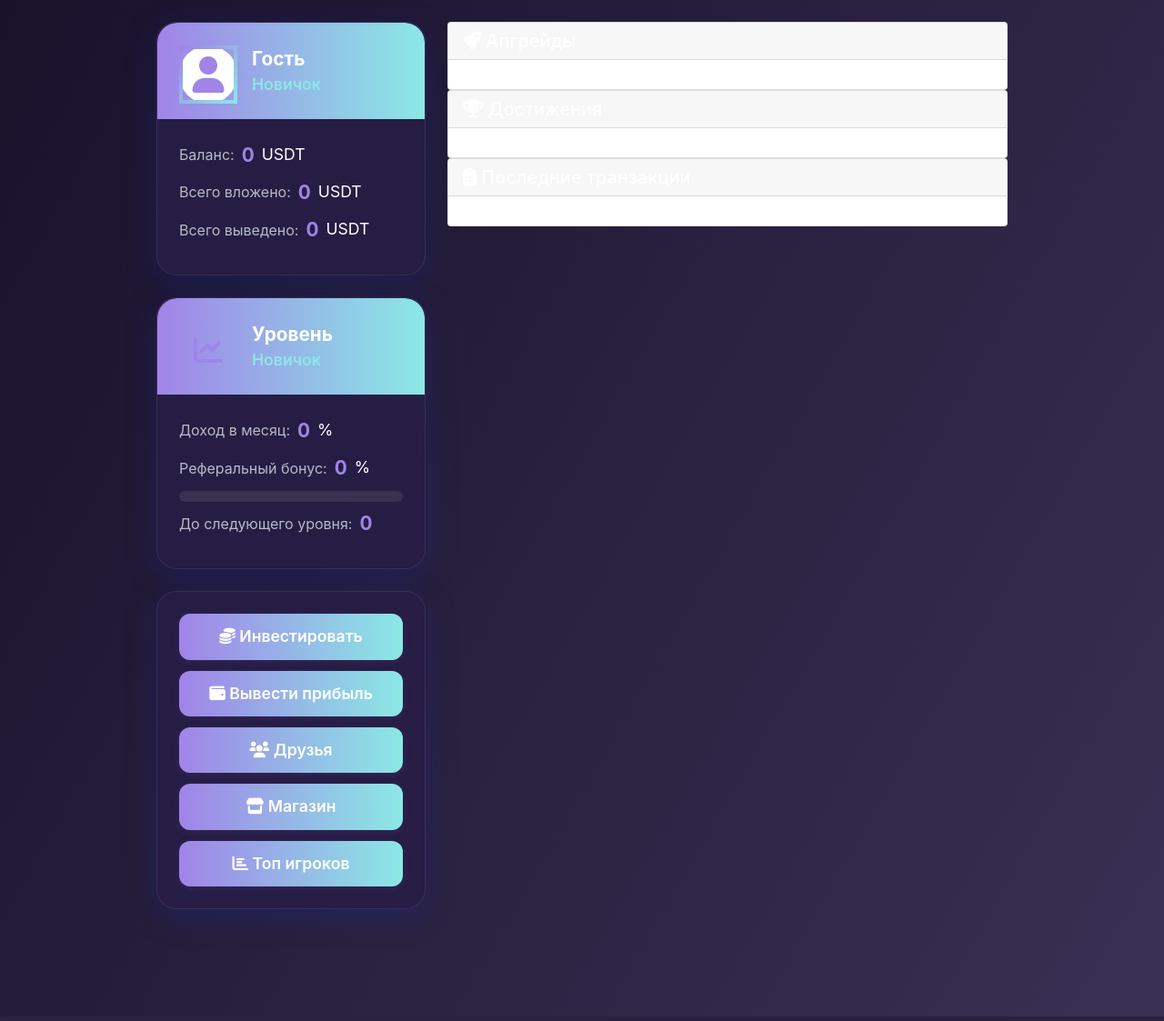
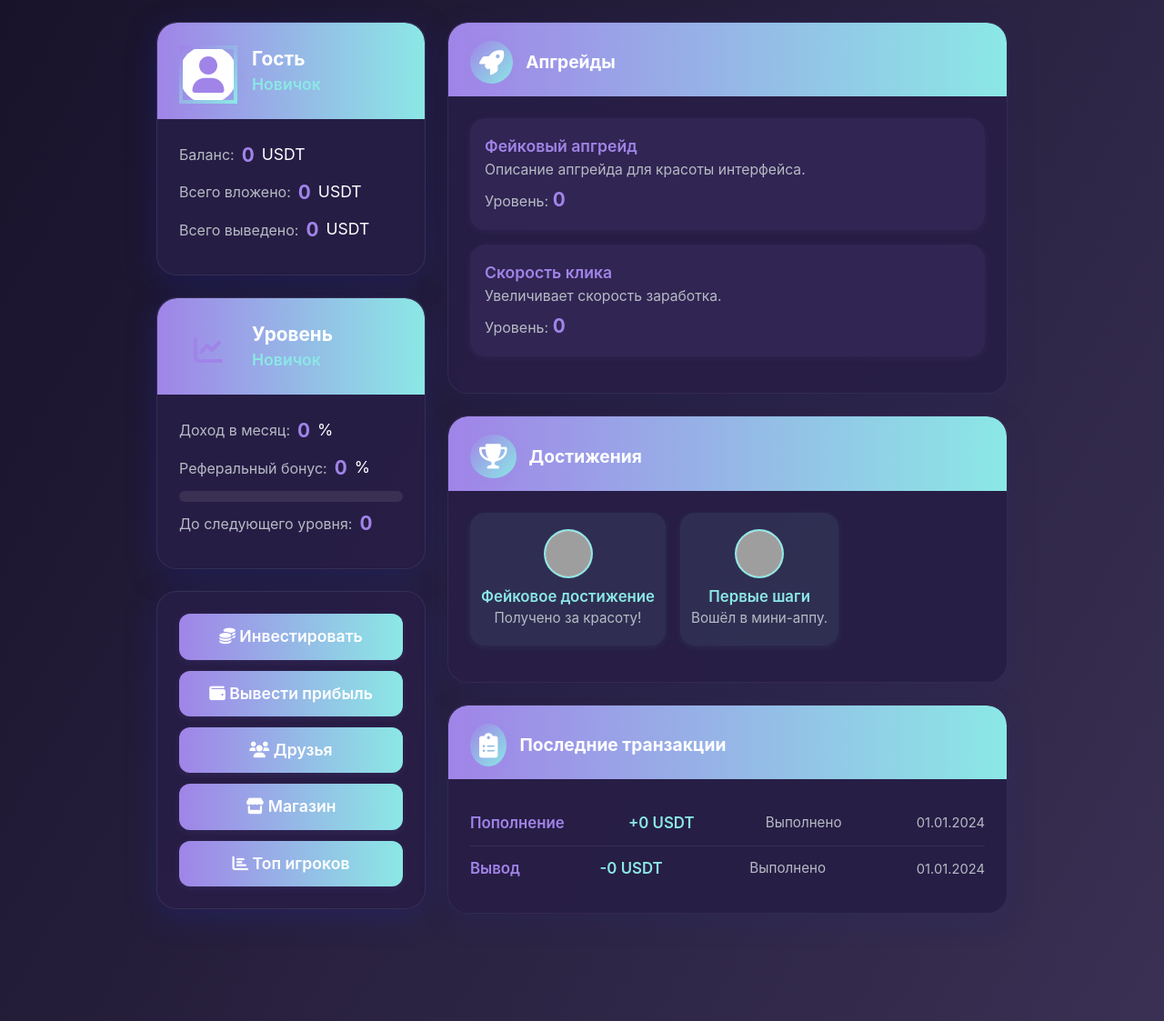
Before and after one commit to emoread23/miniapp23, a Python web app: template miniapp/zakaz/api/templates/index.html in a window 1280 px wide. Shown: the whole page at 91% size. Run offline with Jinja, Linux system fonts and the light colour scheme; the template is opened without the code that fills it, so the values that code supplies are empty; some libraries are stand-ins or nearby versions; grey boxes are pictures that could not be loaded.

Commit message:
blum style: красивый профиль и уровень, фейковые данные

```diff
--- a/miniapp/zakaz/api/templates/index.html
+++ b/miniapp/zakaz/api/templates/index.html
@@ -112,6 +112,116 @@
             .blum-header, .blum-body { padding: 16px; }
             .blum-avatar { width: 48px; height: 48px; font-size: 1.7rem; }
         }
+        .blum-section-card {
+            background: rgba(40, 30, 70, 0.95);
+            border-radius: 22px;
+            box-shadow: 0 8px 32px 0 rgba(31, 38, 135, 0.18);
+            border: 1.5px solid rgba(255,255,255,0.06);
+            margin-bottom: 24px;
+            overflow: hidden;
+        }
+        .blum-section-header {
+            background: linear-gradient(90deg, #A084E8 0%, #8BE8E5 100%);
+            border-radius: 22px 22px 0 0;
+            padding: 20px 24px 14px 24px;
+            display: flex;
+            align-items: center;
+            gap: 14px;
+        }
+        .blum-section-header i {
+            font-size: 1.7rem;
+            color: #fff;
+            background: linear-gradient(135deg, #A084E8 0%, #8BE8E5 100%);
+            border-radius: 50%;
+            padding: 10px;
+            box-shadow: 0 2px 8px 0 rgba(160,132,232,0.10);
+        }
+        .blum-section-title {
+            font-size: 1.2rem;
+            font-weight: 700;
+            color: #fff;
+            margin: 0;
+        }
+        .blum-section-body {
+            padding: 24px;
+        }
+        /* Апгрейды */
+        .blum-upgrade-card {
+            background: rgba(160,132,232,0.08);
+            border-radius: 16px;
+            padding: 18px 16px;
+            margin-bottom: 16px;
+            box-shadow: 0 2px 8px 0 rgba(160,132,232,0.07);
+        }
+        .blum-upgrade-title {
+            font-size: 1.1rem;
+            font-weight: 600;
+            color: #A084E8;
+        }
+        .blum-upgrade-desc {
+            color: #B6BBC4;
+            font-size: 0.98rem;
+            margin-bottom: 6px;
+        }
+        /* Достижения */
+        .blum-achievement-card {
+            background: rgba(139,232,229,0.08);
+            border-radius: 16px;
+            padding: 18px 12px;
+            margin-bottom: 16px;
+            box-shadow: 0 2px 8px 0 rgba(139,232,229,0.07);
+            text-align: center;
+        }
+        .blum-achievement-img {
+            width: 54px;
+            height: 54px;
+            border-radius: 50%;
+            border: 2.5px solid #8BE8E5;
+            margin-bottom: 8px;
+            object-fit: cover;
+            background: #fff;
+        }
+        .blum-achievement-title {
+            font-size: 1.05rem;
+            font-weight: 600;
+            color: #8BE8E5;
+        }
+        .blum-achievement-desc {
+            color: #B6BBC4;
+            font-size: 0.95rem;
+        }
+        /* Транзакции */
+        .blum-transaction-row {
+            display: flex;
+            align-items: center;
+            justify-content: space-between;
+            padding: 12px 0;
+            border-bottom: 1px solid #393053;
+        }
+        .blum-transaction-row:last-child { border-bottom: none; }
+        .blum-transaction-type {
+            font-size: 1.05rem;
+            font-weight: 600;
+            color: #A084E8;
+        }
+        .blum-transaction-amount {
+            font-size: 1.05rem;
+            font-weight: 600;
+            color: #8BE8E5;
+        }
+        .blum-transaction-status {
+            font-size: 0.95rem;
+            color: #B6BBC4;
+            margin-left: 8px;
+        }
+        .blum-transaction-date {
+            font-size: 0.92rem;
+            color: #B6BBC4;
+            margin-left: 12px;
+        }
+        @media (max-width: 767.98px) {
+            .blum-section-header, .blum-section-body { padding: 14px; }
+        }
     </style>
 </head>
 <body>
@@ -162,38 +272,62 @@
             </div>
 
             <div class="col-md-8">
-                <!-- Апгрейды -->
-                <div class="card">
-                    <div class="card-header">
-                        <h5 class="card-title mb-0"><i class="fas fa-rocket"></i> Апгрейды</h5>
+                <!-- Blum-style Апгрейды -->
+                <div class="blum-section-card">
+                    <div class="blum-section-header">
+                        <i class="fas fa-rocket"></i>
+                        <span class="blum-section-title">Апгрейды</span>
                     </div>
-                    <div class="card-body">
-                        <div id="upgrades-list" class="row">
-                             <!-- Апгрейды будут загружены сюда -->
+                    <div class="blum-section-body">
+                        <div class="blum-upgrade-card">
+                            <div class="blum-upgrade-title">Фейковый апгрейд</div>
+                            <div class="blum-upgrade-desc">Описание апгрейда для красоты интерфейса.</div>
+                            <div class="blum-stat-label">Уровень: <span class="blum-stat-value">0</span></div>
+                        </div>
+                        <div class="blum-upgrade-card">
+                            <div class="blum-upgrade-title">Скорость клика</div>
+                            <div class="blum-upgrade-desc">Увеличивает скорость заработка.</div>
+                            <div class="blum-stat-label">Уровень: <span class="blum-stat-value">0</span></div>
                         </div>
                     </div>
                 </div>
-
-                <!-- Достижения -->
-                <div class="card">
-                    <div class="card-header">
-                        <h5 class="card-title mb-0"><i class="fas fa-trophy"></i> Достижения</h5>
+                <!-- Blum-style Достижения -->
+                <div class="blum-section-card">
+                    <div class="blum-section-header">
+                        <i class="fas fa-trophy"></i>
+                        <span class="blum-section-title">Достижения</span>
                     </div>
-                    <div class="card-body">
-                        <div id="achievements-list" class="row">
-                             <!-- Достижения будут загружены сюда -->
+                    <div class="blum-section-body d-flex flex-wrap gap-3">
+                        <div class="blum-achievement-card">
+                            <img src="https://cdn-icons-png.flaticon.com/512/1828/1828884.png" class="blum-achievement-img" alt="Достижение">
+                            <div class="blum-achievement-title">Фейковое достижение</div>
+                            <div class="blum-achievement-desc">Получено за красоту!</div>
+                        </div>
+                        <div class="blum-achievement-card">
+                            <img src="https://cdn-icons-png.flaticon.com/512/1828/1828884.png" class="blum-achievement-img" alt="Достижение">
+                            <div class="blum-achievement-title">Первые шаги</div>
+                            <div class="blum-achievement-desc">Вошёл в мини-аппу.</div>
                         </div>
                     </div>
                 </div>
-
-                <!-- Транзакции -->
-                <div class="card">
-                    <div class="card-header">
-                        <h5 class="card-title mb-0"><i class="fas fa-clipboard-list"></i> Последние транзакции</h5>
+                <!-- Blum-style Транзакции -->
+                <div class="blum-section-card">
+                    <div class="blum-section-header">
+                        <i class="fas fa-clipboard-list"></i>
+                        <span class="blum-section-title">Последние транзакции</span>
                     </div>
-                    <div class="card-body">
-                        <div id="transactions-list">
-                             <!-- Транзакции будут загружены сюда -->
+                    <div class="blum-section-body">
+                        <div class="blum-transaction-row">
+                            <span class="blum-transaction-type">Пополнение</span>
+                            <span class="blum-transaction-amount">+0 USDT</span>
+                            <span class="blum-transaction-status">Выполнено</span>
+                            <span class="blum-transaction-date">01.01.2024</span>
+                        </div>
+                        <div class="blum-transaction-row">
+                            <span class="blum-transaction-type">Вывод</span>
+                            <span class="blum-transaction-amount">-0 USDT</span>
+                            <span class="blum-transaction-status">Выполнено</span>
+                            <span class="blum-transaction-date">01.01.2024</span>
                         </div>
                     </div>
                 </div>
```
